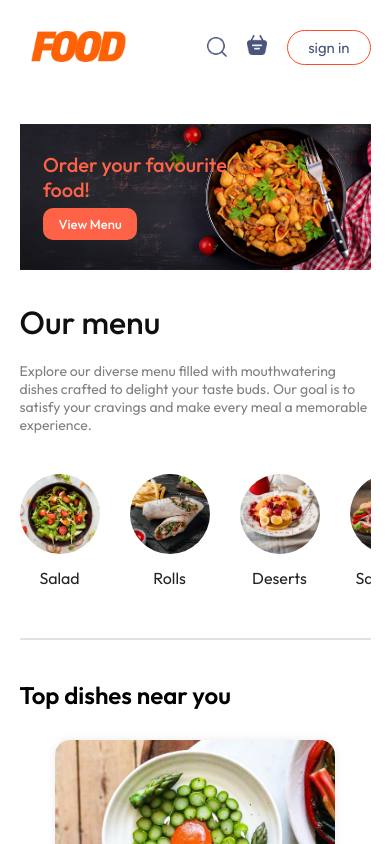
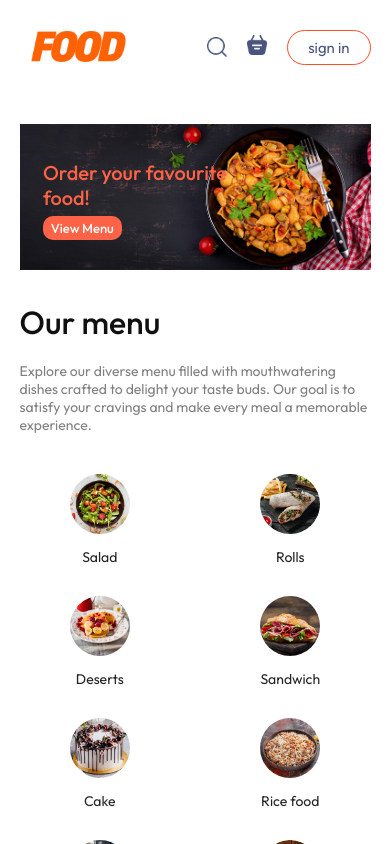
Before and after one commit to mehrnazpishyar/Food-Delivery, a React app: page / in a window 390 px wide. Shown: the top 844 px of the page. Built offline with nearby package versions, Linux system fonts and the light colour scheme; the HTML template or start-up script is replaced by a standard one.

Commit message:
add some responsive styles

```diff
--- a/src/components/Menu/Menu.css
+++ b/src/components/Menu/Menu.css
@@ -52,3 +52,25 @@
         font-size: 14px;
     }
 }
+
+@media (max-width: 768px) {
+    .menu-list {
+      flex-wrap: wrap;
+      justify-content: center;
+      overflow-x: unset;
+    }
+
+    .menu-list-item {
+      flex: 1 1 30%;
+      min-width: 100px;
+    }
+
+    .menu-list-item img {
+      width: 60px;
+      min-width: 60px;
+    }
+
+    .menu-list-item p {
+      font-size: 14px;
+    }
+  }
--- a/src/components/Menu/Menu.jsx
+++ b/src/components/Menu/Menu.jsx
@@ -6,10 +6,10 @@ import { StoreContext } from '../../Context/StoreContext'
 const Menu = ({category,setCategory}) => {
     const {menu_list} = useContext(StoreContext);
   return (
-    <div className='menu' id='menu'>
+    <div className='menu'>
     <h1>Our menu</h1>
     <p className='menu-text'>Explore our diverse menu filled with mouthwatering dishes crafted to delight your taste buds. Our goal is to satisfy your cravings and make every meal a memorable experience.</p>
-    <div className="menu-list">
+    <div className="menu-list" id='menu'>
       {menu_list.map((item,index)=>{
           return (
               <div onClick={()=>setCategory(prev=>prev===item.menu_name?"All":item.menu_name)} key={index} className='menu-list-item'>
--- a/src/components/Navbar/Header/Header.css
+++ b/src/components/Navbar/Header/Header.css
@@ -25,7 +25,7 @@
     color: white;
     font-size: 1vw;
 }
-.header-contents button{
+.header-contents a{
     border: none;
     color: #ffffff;
     font-weight: 500;
@@ -36,7 +36,7 @@
     cursor: pointer;
 }
 
-.header-contents button:hover{
+.header-contents a:hover{
     color: tomato;
     background: white;
 }
--- a/src/components/Navbar/Header/Header.jsx
+++ b/src/components/Navbar/Header/Header.jsx
@@ -7,7 +7,7 @@ const Header = () => {
             <div className='header-contents'>
                 <h2>Order your favourite food!</h2>
                 <p>Explore a diverse menu filled with mouthwatering dishes made from the finest ingredients and prepared with expert craftsmanship. Our goal is to delight your taste buds and make every dining experience unforgettable.</p>
-                <button>View Menu</button>
+                <a href='#menu'>View Menu</a>
             </div>
         </div>
     )
```
